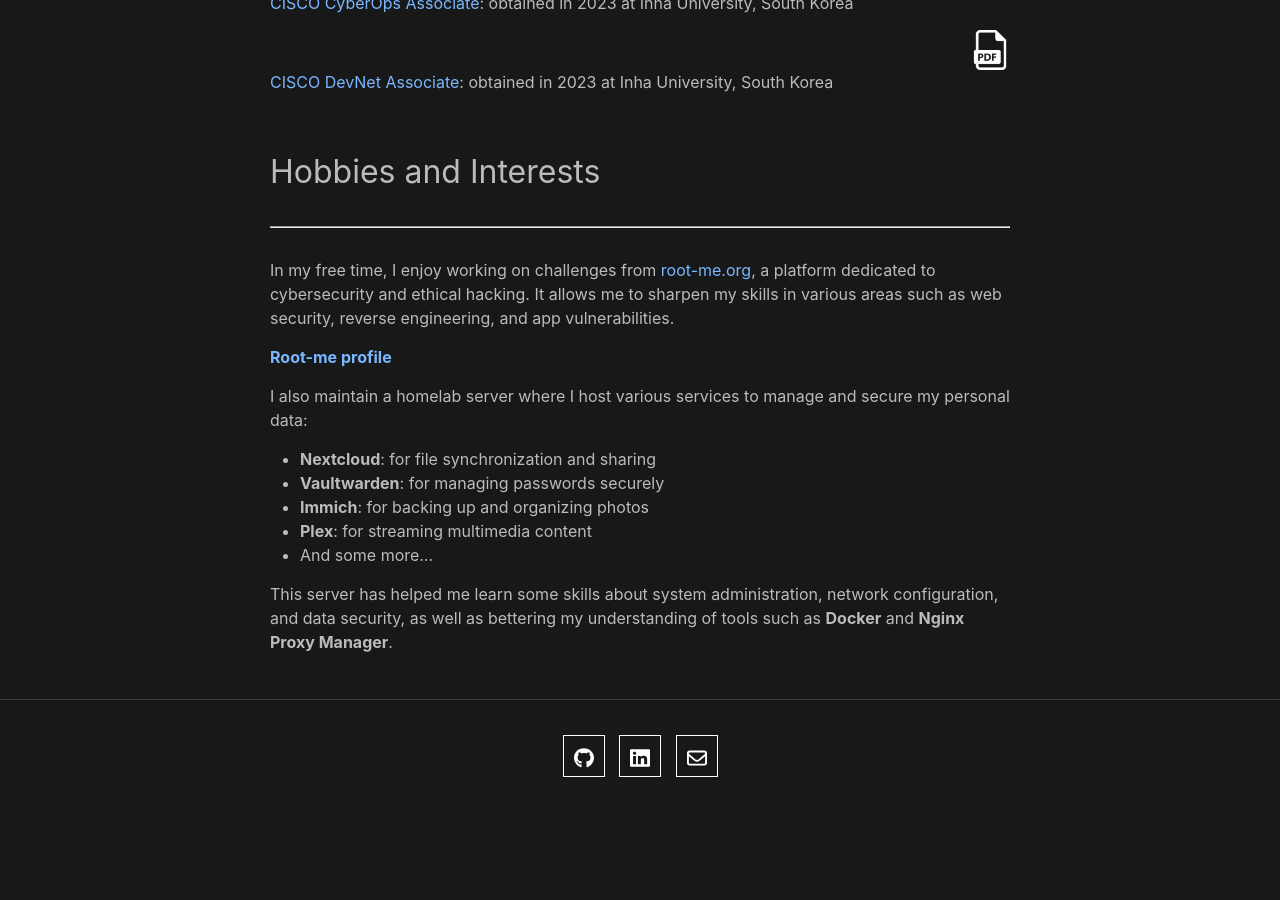
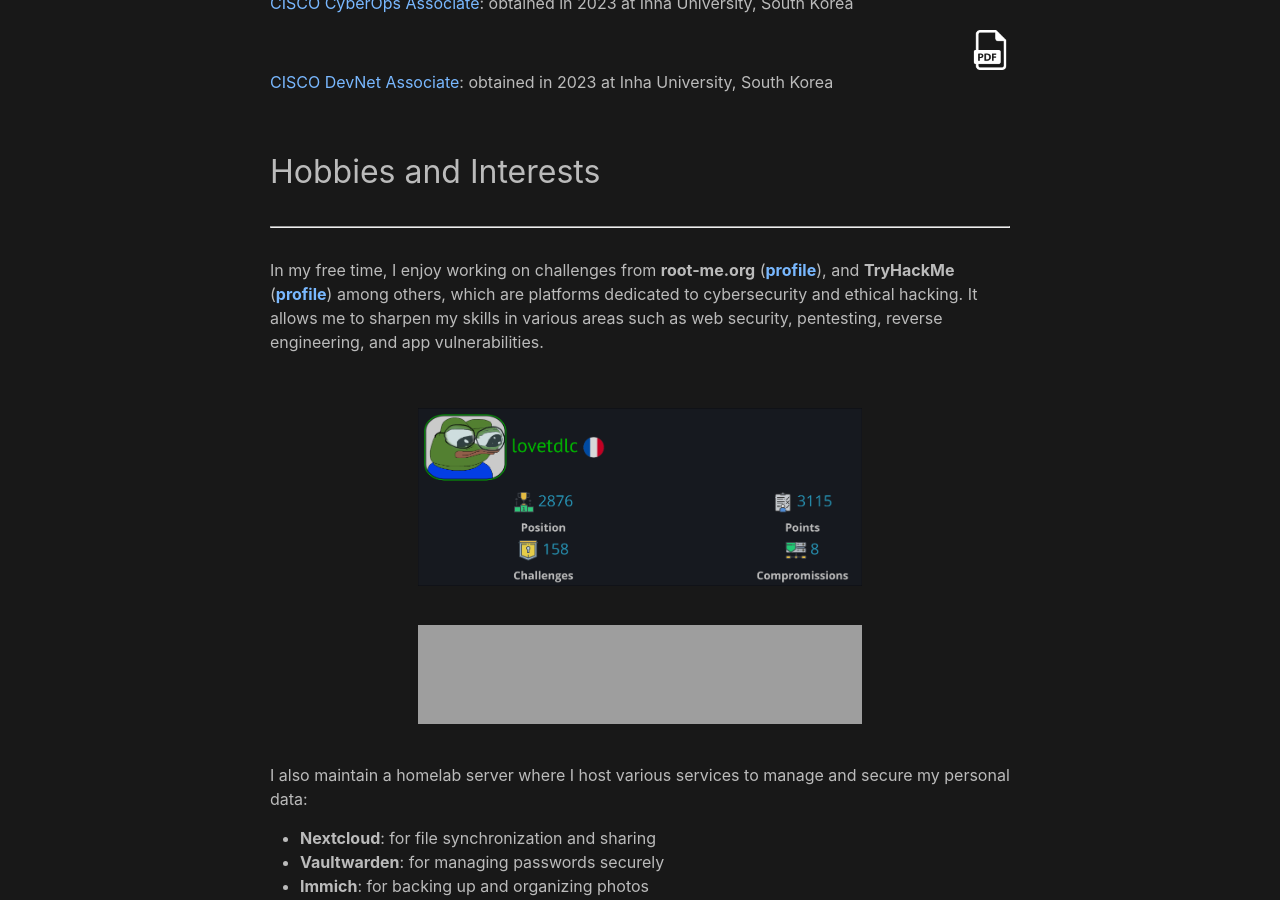
Before and after one commit to jcmerle/jcmerle.github.io, a Jekyll site: the page built from index.md, in a window 1280 px wide and 900 px high, scrolled down 1207 px. Built offline with Jekyll 4.4.1, drawn with Linux system fonts in a browser that asks for light colours; before the commit the page ends 2019 px from its top, so only the background shows below that; grey boxes are pictures that could not be loaded.

Commit message:
added rootme and thm pics

```diff
--- a/index.md
+++ b/index.md
@@ -81,9 +81,21 @@ Some of the projects that I worked on during my studies:
 
 # Hobbies and Interests
 <hr>
-In my free time, I enjoy working on challenges from [root-me.org](https://www.root-me.org/), a platform dedicated to cybersecurity and ethical hacking. It allows me to sharpen my skills in various areas such as web security, reverse engineering, and app vulnerabilities.
+In my free time, I enjoy working on challenges from **root-me.org** (**[profile](https://www.root-me.org/lovetdlc?lang=fr#cc278f2e5def6c08abfb11b28739cc1d)**), and **TryHackMe** (**[profile](https://tryhackme.com/r/p/lovetdlc)**) among others, which are platforms dedicated to cybersecurity and ethical hacking. It allows me to sharpen my skills in various areas such as web security, pentesting, reverse engineering, and app vulnerabilities.
 
-**[Root-me profile](https://www.root-me.org/lovetdlc?lang=fr#cc278f2e5def6c08abfb11b28739cc1d)**
+<br/>
+
+<div style="text-align: center;">
+  <img src="../images/rootme.png" alt="Root-me" width="60%"/>
+</div>
+
+<br/>
+
+<div style="text-align: center;">
+  <img src="https://tryhackme-badges.s3.amazonaws.com/lovetdlc.png" alt="TryHackMe badge" width="60%"/>
+</div>
+
+<br/>
 
 I also maintain a homelab server where I host various services to manage and secure my personal data:
 - **Nextcloud**: for file synchronization and sharing
```
Also changed, not shown: images/rootme.png (added).
